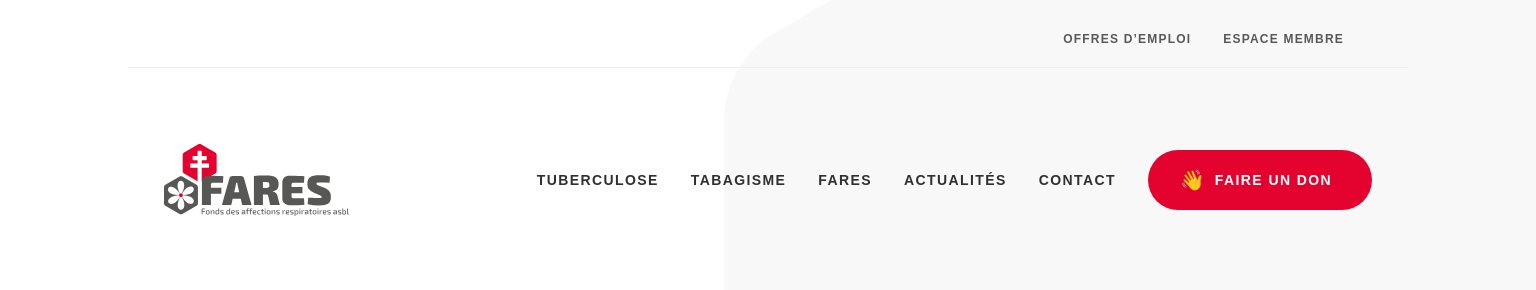
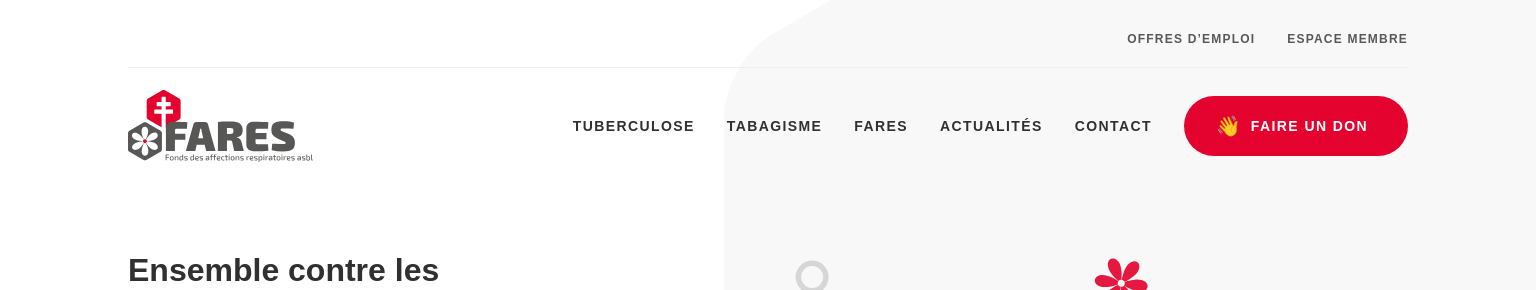
Before and after one commit to sadicoman/Fares_test, a React (Vite) app in the folder developpement/Fares/: page / in a window 1536 px wide. Shown: the top 290 px of the page. Built offline with nearby package versions, Linux system fonts and the light colour scheme.

Commit message:
UPDATE : css hexagone

```diff
--- a/developpement/Fares/src/components/common/Button/FakeButton.scss
+++ b/developpement/Fares/src/components/common/Button/FakeButton.scss
@@ -53,6 +53,7 @@
 		line-height: 160%;
 		background: inherit;
 		padding: 10px 16px;
+		text-transform: inherit;
 
 		&:hover {
 			background-color: #ece1e1;
@@ -64,6 +65,7 @@
 		font-weight: 300;
 		line-height: 160%;
 		padding: 10px 16px;
+		text-transform: inherit;
 	}
 
 	&--footer {
@@ -87,5 +89,9 @@
 	&--blanc {
 		background: #fff;
 		color: #303032;
+
+		&:hover {
+			background-color: #e0cace;
+		}
 	}
 }
--- a/developpement/Fares/src/components/common/Card/Hexagon/Hexagon.tsx
+++ b/developpement/Fares/src/components/common/Card/Hexagon/Hexagon.tsx
@@ -75,19 +75,19 @@ const Hexagon: React.FC<HexagonProps> = ({
 					className="svg svg--blanc"
 					xmlns="http://www.w3.org/2000/svg"
 					fill="none"
-					viewBox="0 0 472 526"
+					viewBox="0 0 520 574"
 				>
-					<g filter="url(#filter0_d_1_493)">
+					<g filter="url(#filter0_d_1_484)">
 						<path
 							fill="#fff"
-							d="M16 144.781c0-11.14 7.89-24.779 17.571-30.349L218.393 8.177c9.682-5.57 25.532-5.57 35.214 0l184.822 106.255c9.682 5.57 17.571 19.209 17.571 30.349v212.438c0 11.14-7.889 24.779-17.571 30.349L253.607 493.823c-9.682 5.569-25.532 5.569-35.214 0L33.571 387.639C23.89 382.069 16 368.43 16 357.291v-212.51z"
+							d="M40 160.781c0-11.14 7.89-24.779 17.571-30.349L242.393 24.177c9.682-5.57 25.532-5.57 35.214 0l184.822 106.255c9.682 5.57 17.571 19.209 17.571 30.349v212.438c0 11.14-7.889 24.779-17.571 30.349L277.607 509.823c-9.682 5.569-25.532 5.569-35.214 0L57.571 403.639C47.89 398.069 40 384.43 40 373.291v-212.51z"
 						></path>
 					</g>
 					<defs>
 						<filter
-							id="filter0_d_1_493"
-							width="472"
-							height="526"
+							id="filter0_d_1_484"
+							width="520"
+							height="574"
 							x="0"
 							y="0"
 							colorInterpolationFilters="sRGB"
@@ -99,17 +99,17 @@ const Hexagon: React.FC<HexagonProps> = ({
 								result="hardAlpha"
 								values="0 0 0 0 0 0 0 0 0 0 0 0 0 0 0 0 0 0 127 0"
 							></feColorMatrix>
-							<feOffset dy="12"></feOffset>
-							<feGaussianBlur stdDeviation="8"></feGaussianBlur>
+							<feOffset dy="20"></feOffset>
+							<feGaussianBlur stdDeviation="20"></feGaussianBlur>
 							<feComposite in2="hardAlpha" operator="out"></feComposite>
-							<feColorMatrix values="0 0 0 0 0 0 0 0 0 0 0 0 0 0 0 0 0 0 0.06 0"></feColorMatrix>
+							<feColorMatrix values="0 0 0 0 0.894118 0 0 0 0 0.0117647 0 0 0 0 0.180392 0 0 0 0.25 0"></feColorMatrix>
 							<feBlend
 								in2="BackgroundImageFix"
-								result="effect1_dropShadow_1_493"
+								result="effect1_dropShadow_1_484"
 							></feBlend>
 							<feBlend
 								in="SourceGraphic"
-								in2="effect1_dropShadow_1_493"
+								in2="effect1_dropShadow_1_484"
 								result="shape"
 							></feBlend>
 						</filter>
--- a/developpement/Fares/src/components/layout/Header/Header.scss
+++ b/developpement/Fares/src/components/layout/Header/Header.scss
@@ -57,7 +57,22 @@
 	}
 	.header {
 		justify-content: normal;
-		gap: 40px;
+		// gap: 40px;
 		margin: 0;
 	}
+	.header__nav {
+		margin: 0;
+		padding: 0;
+		padding-top: 22px;
+	}
+	.header__topNav {
+		align-self: end;
+		width: 100%;
+	}
+	.social-logos {
+		display: flex;
+	}
+	.footer .logo {
+		width: 280px !important;
+	}
 }
--- a/developpement/Fares/src/pages/Home/Home.scss
+++ b/developpement/Fares/src/pages/Home/Home.scss
@@ -35,6 +35,12 @@
 		left: 550px;
 		position: absolute;
 	}
+	.header__topNav {
+		align-self: end;
+		display: flex;
+		width: 100%;
+		justify-content: flex-end;
+	}
 }
 
 @media screen and (min-width: 2000px) {
--- a/developpement/Fares/src/pages/Home/Home.tsx
+++ b/developpement/Fares/src/pages/Home/Home.tsx
@@ -320,7 +320,7 @@ function Home(): React.ReactElement {
 							text="Vivamus metus nisl, tristique et justo pulvinar, congue auctor justo."
 							button1Label="Tuberculose"
 							button1Href="#"
-							button1Icon={<FlecheBlanche />}
+							button1Icon={<FlecheRouge />}
 							button1ClassName="btn__fake--troisieme"
 							button2ClassName="btn__fake--troisieme"
 							button2Label="Tabagisme"
```
